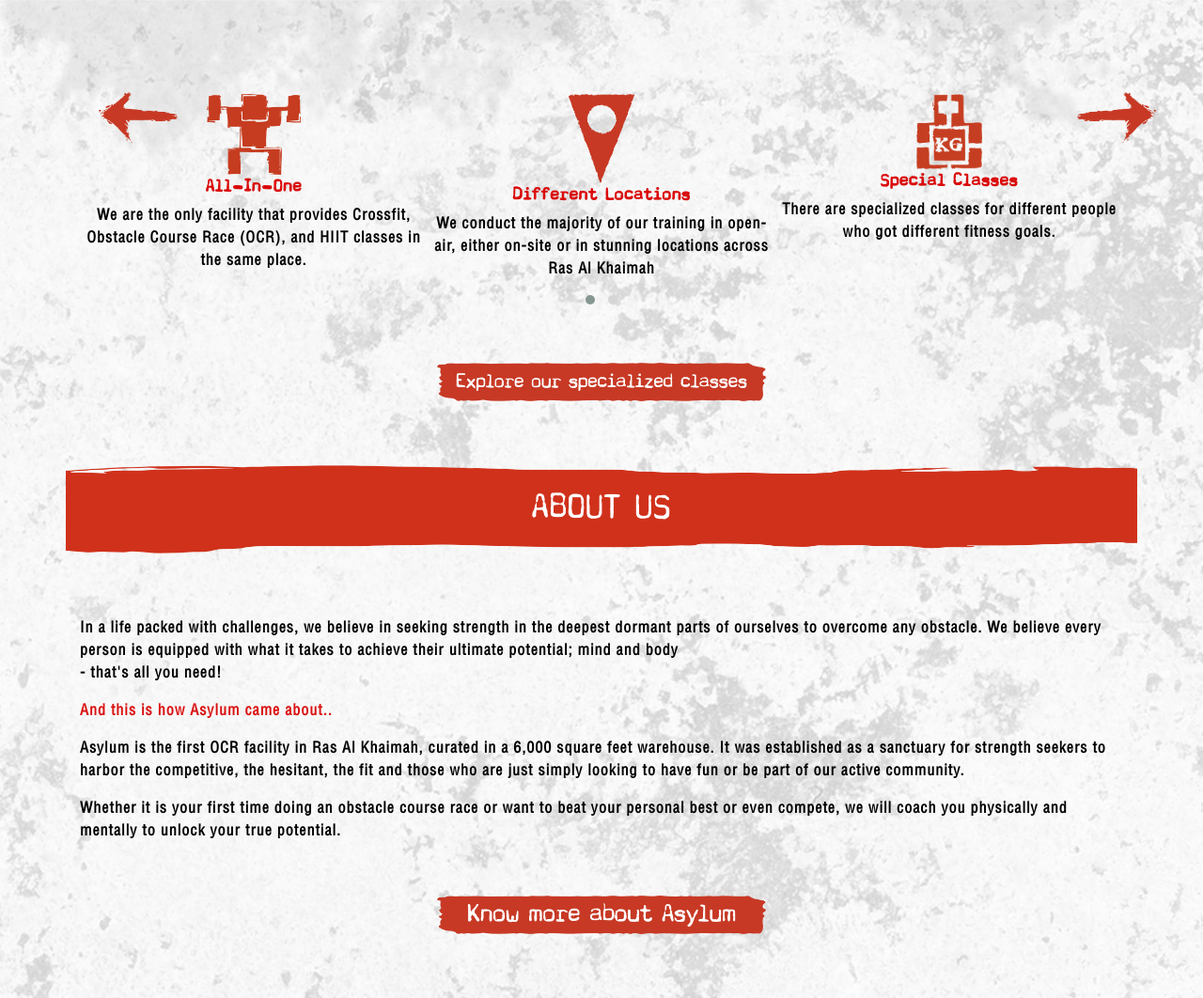
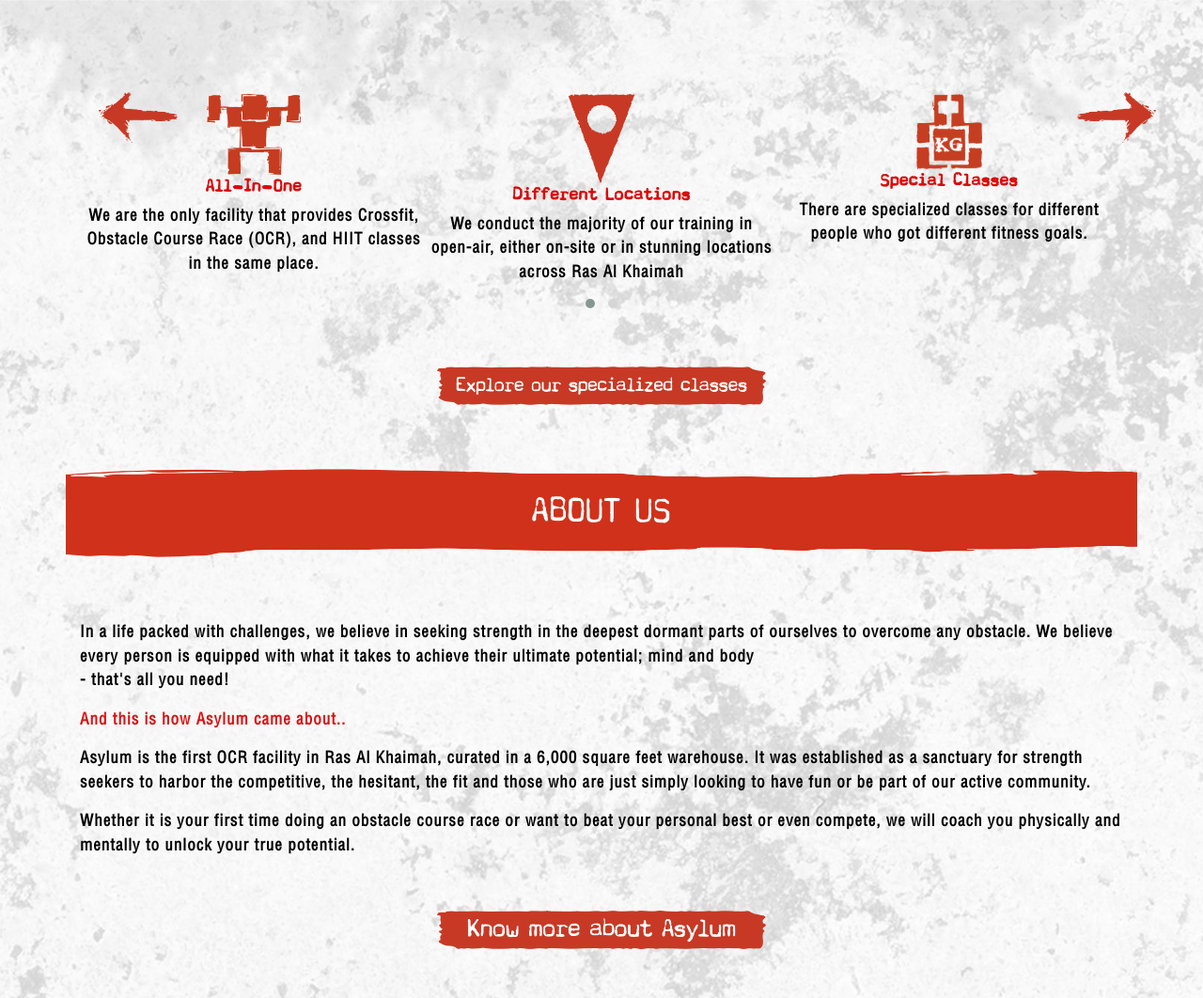
Before and after one commit to thelazysolutions/thelazysolutions.github.io, a PHP site: page /index.html in a window 1280 px wide. Shown: the part 614-1676 px from the top of the page at 94% size. Run offline with PHP 8.4, Linux system fonts and the light colour scheme; some web fonts are replaced.

Commit message:
Add files via upload

```diff
--- a/assets/css/style.css
+++ b/assets/css/style.css
@@ -34,7 +34,8 @@ h1,h2,h3,h4,h5,h6 {
 }
 p {
 	color:#888888;
-	font-family: 'Helvetica-Condensed', sans-serif;
+	font-family: 'Helvetica-Condensed';
+	font-size: 17px;
 }
 a {
 	color: #292b2c;
```
